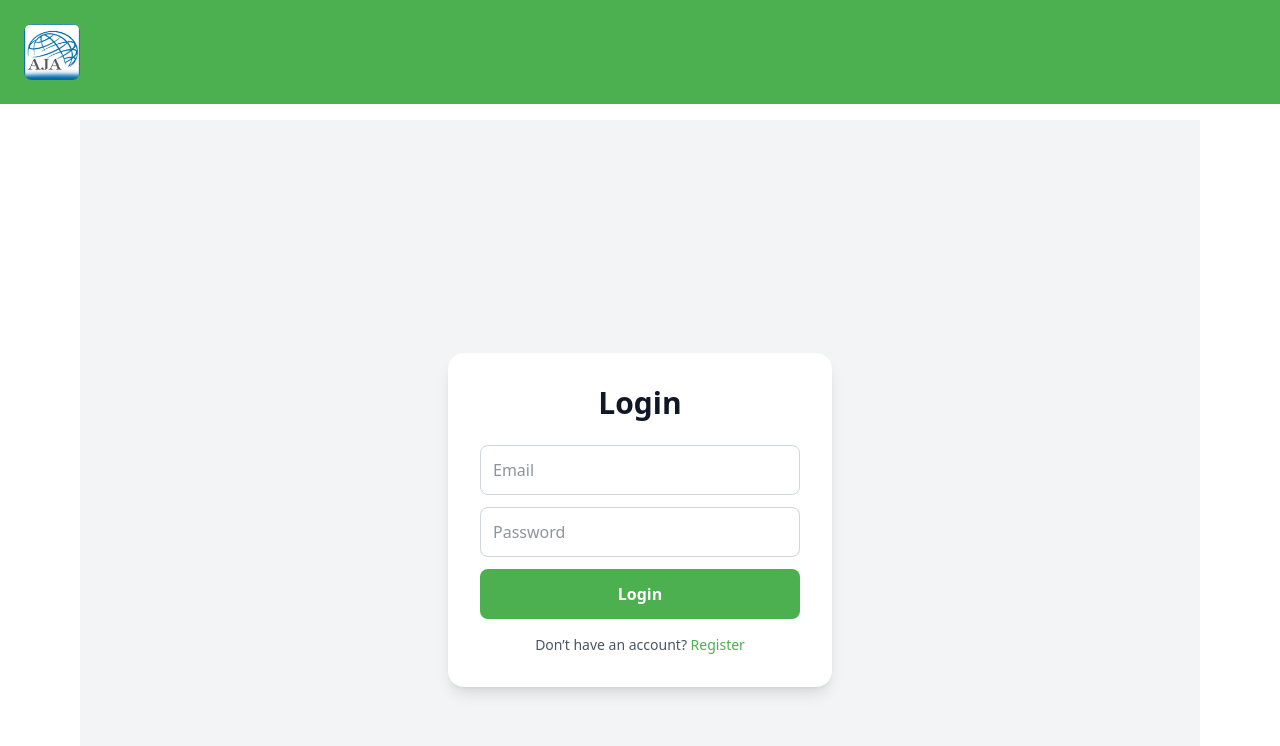
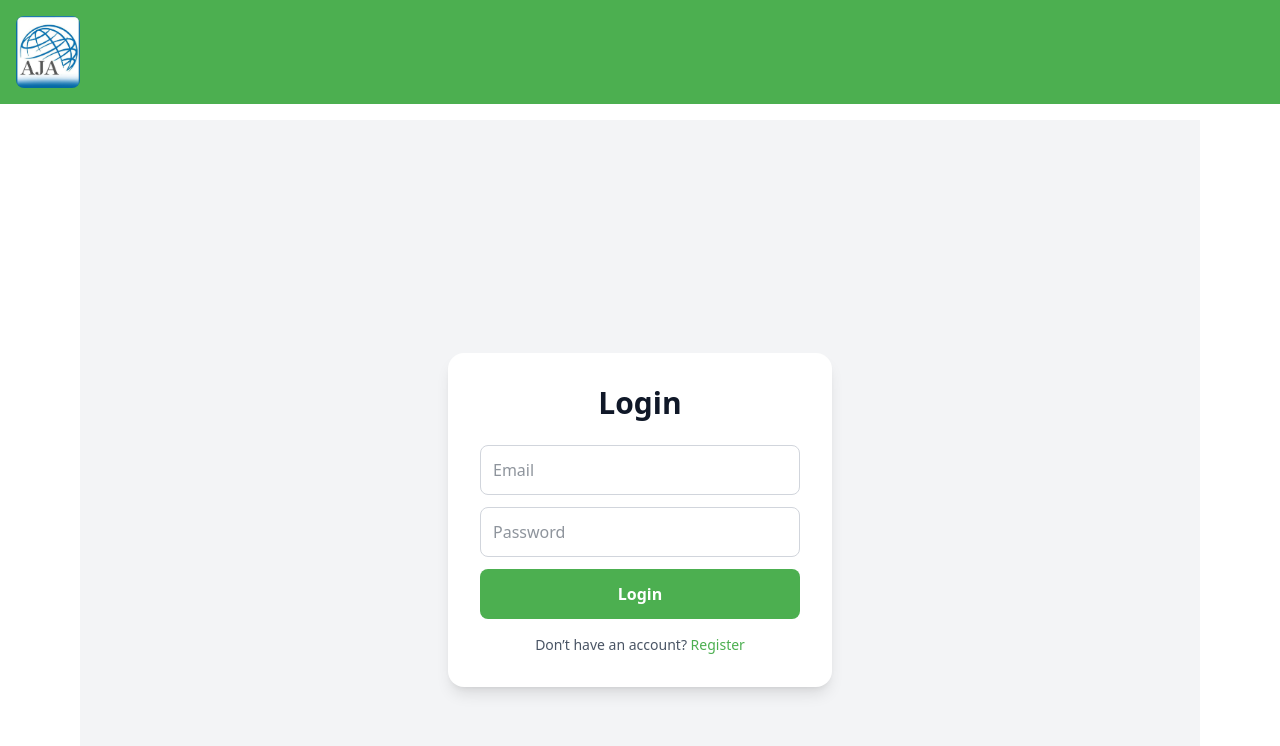
Before and after one commit to mahmoudElziny/Vibe-Sheets, a React (Vite) app: page /login in a window 1280 px wide. Shown: the top 746 px of the page. Built offline with nearby package versions, Linux system fonts and the light colour scheme.

Commit message:
logo update

```diff
--- a/src/components/Navbar.jsx
+++ b/src/components/Navbar.jsx
@@ -54,7 +54,7 @@ export default function Navbar() {
     location.pathname === "/login" || location.pathname === "/register";
 
   return (
-    <nav className="bg-[#4caf50] text-white p-4">
+    <nav className="bg-[#4caf50] text-white p-2">
       <div className="max-w-7xl mx-auto flex items-center justify-between">
         {/* Left side (Logo) */}
         <div className="flex items-center space-x-4">
@@ -63,7 +63,7 @@ export default function Navbar() {
               <img
                 src="/logo2.png"
                 alt="Logo"
-                className="h-14 w-14 rounded-lg cursor-pointer"
+                className="h-18 w-16 rounded-lg cursor-pointer"
               />
             </Link>
           </div>
```
